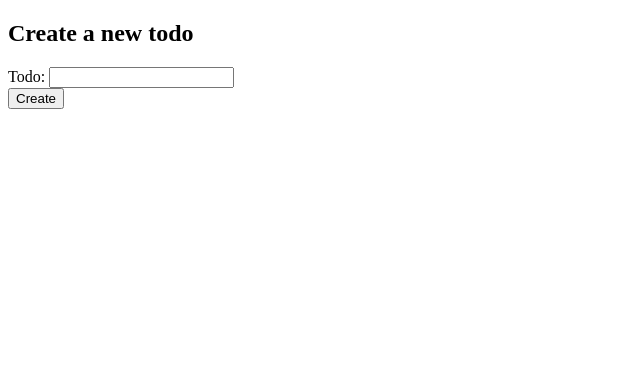
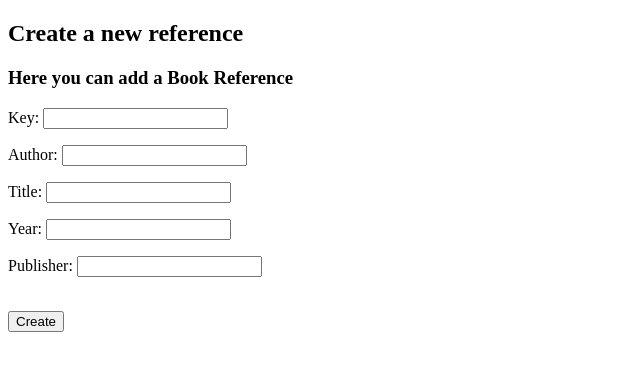
Before and after one commit to imsyc75/YVVLE, a Flask app: page /new_todo in a window 1280 px wide. Shown: the top 371 px of the page, without its empty margins (0-640 px from the left). Run offline with Flask 3, Linux system fonts and the light colour scheme.

Commit message:
Book reference to index and new_todo templates

```diff
--- a/src/templates/new_todo.html
+++ b/src/templates/new_todo.html
@@ -1,12 +1,14 @@
 {% extends "layout.html" %}
 
 {% block title %}
-Create a new todo
+Create a new Reference
 {% endblock %}
 
 {% block body %}
 
-<h2>Create a new todo</h2>
+<h2>Create a new reference</h2>
+
+<h3>Here you can add a Book Reference</h3>
 
 <form action="/create_todo" method="post">
   {% with messages = get_flashed_messages() %}
@@ -18,8 +20,16 @@ Create a new todo
       </ul>
     {% endif %}
   {% endwith %}
-  <label for="content">Todo:</label>
-  <input type="text" name="content">
+  <label for="key">Key:</label>
+  <input type="text" name="key"></p>
+  <label for="author">Author:</label>
+  <input type="text" name="author"></p>
+  <label for="title">Title:</label>
+  <input type="text" name="title"></p>
+  <label for="year">Year:</label>
+  <input type="text" name="year"></p>
+  <label for="publisher">Publisher:</label>
+  <input type="text" name="year"></p>
   <br>
   <button type="submit">
     Create
```
Also changed, not shown: src/templates/index.html (+7 -4 lines).
